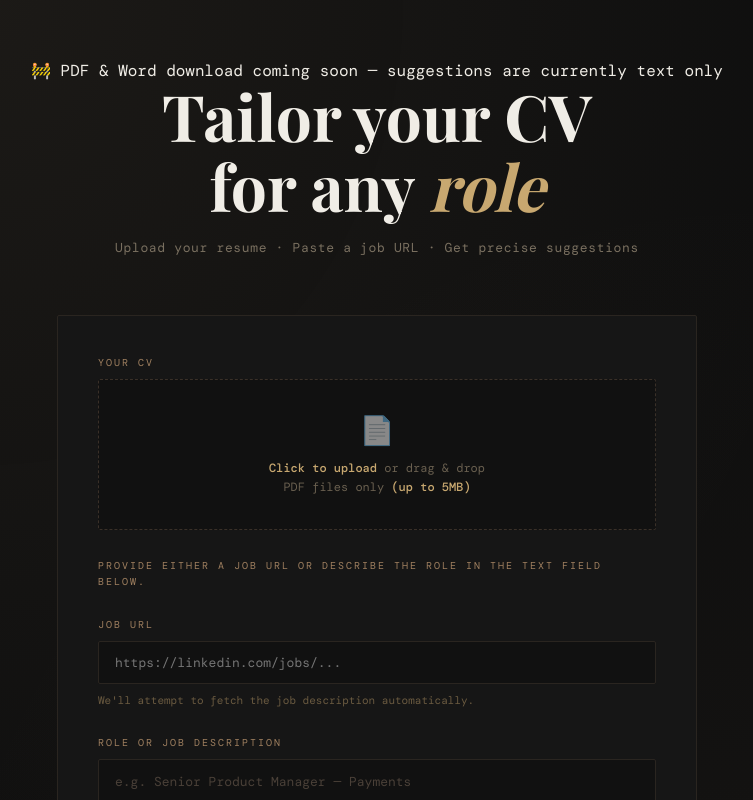
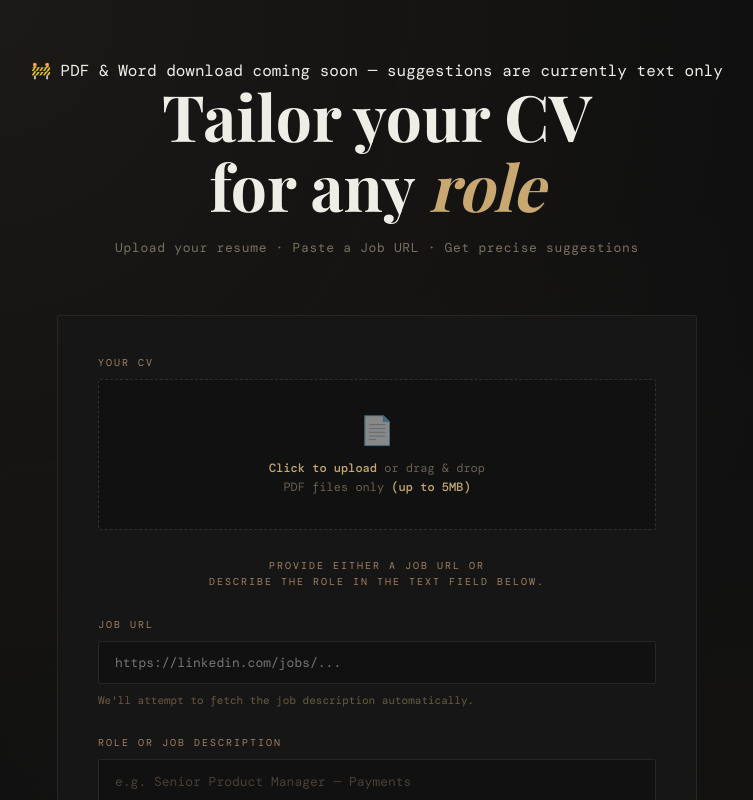
Before and after one commit to PP2904/CV-rewriter-mvp, a React (Create React App) app in the folder frontend/: page / in a window 1280 px wide. Shown: the top 800 px of the page, without its empty margins (263-1016 px from the left). Built offline with nearby package versions, Linux system fonts and the light colour scheme; a web font is replaced by a local one.

Commit message:
ui update

```diff
--- a/frontend/src/App.js
+++ b/frontend/src/App.js
@@ -453,7 +453,7 @@ export default function App() {
         </div>
         <div className="header">
           <h1>Tailor your CV<br />for any <span>role</span></h1>
-          <p className="subtitle">Upload your resume · Paste a job URL · Get precise suggestions</p>
+          <p className="subtitle">Upload your resume · Paste a Job URL · Get precise suggestions</p>
         </div>
 
         <div className="card">
@@ -488,8 +488,9 @@ export default function App() {
               </div>
             </div>
 
-            <div className="field-hint">
-              Provide either a job URL or describe the role in the text field below.
+            <div className="field-hint" style={{ textAlign: 'center' }}>
+            Provide either a Job URL or<br />
+            describe the role in the text field below.
             </div>
             <div className="field">
               <label>Job URL <span style={{ color: '#4a4038' }}></span></label>
```
